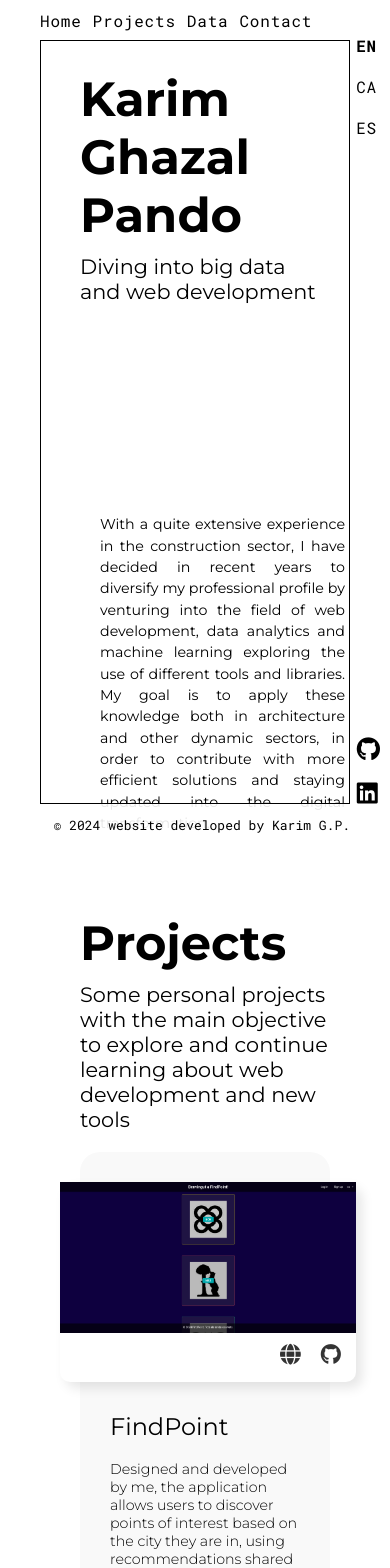
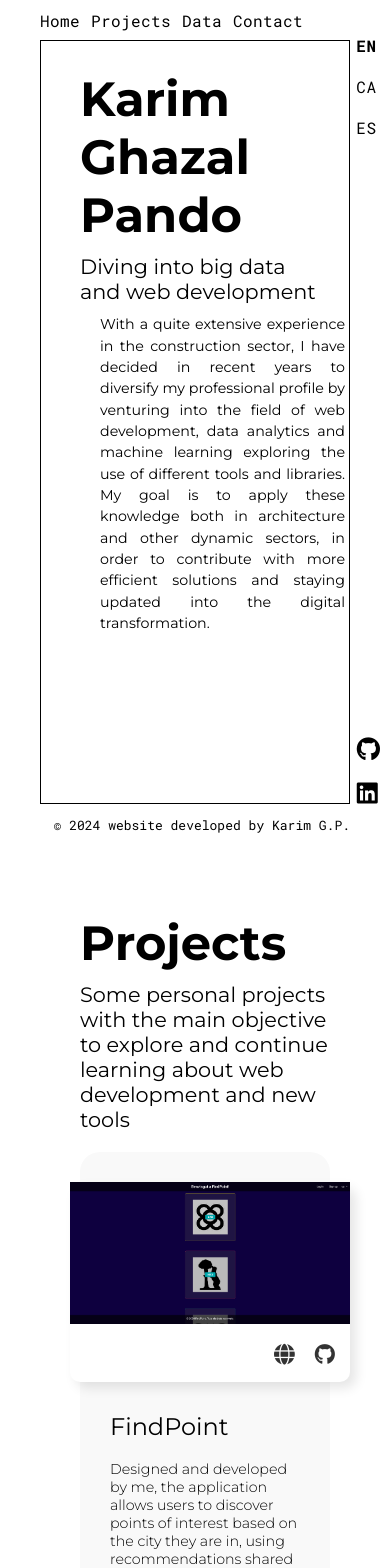
Before and after one commit to KarimGP/Portfolio, a React (Create React App) app: page / in a window 390 px wide. Shown: the top 1568 px of the page. Built offline with nearby package versions, Linux system fonts and the light colour scheme.

Commit message:
resp adjustments

```diff
--- a/src/App.css
+++ b/src/App.css
@@ -370,7 +370,7 @@ body {
 
   .section h3 {
     position: absolute;  /* Positioning relative to the parent .section */
-    top: 500px;
+    top: 300px;
     bottom: 55px;        /* Position it 20px from the bottom */
     right: 45px;
     left: 100px;
@@ -402,7 +402,7 @@ body {
     left: 40px;
     font-family: 'Roboto Mono', monospace; /* Roboto Mono applied */
     font-weight: 400;
-    letter-spacing: 0.05em;
+    letter-spacing: 0.025em;
   }
 
   .projects-section {
@@ -421,7 +421,7 @@ body {
   }
   .project-card {
     width: 80%; /* La tarjeta toma el ancho completo del contenedor */
-    max-width: 310px; /* Ancho máximo para no exceder el viewport */
+    max-width: 290px; /* Ancho máximo para no exceder el viewport */
     margin-right: 20px;
     margin-left: 40px; /* Añade un margen izquierdo */
     margin-bottom: 10px;
```
